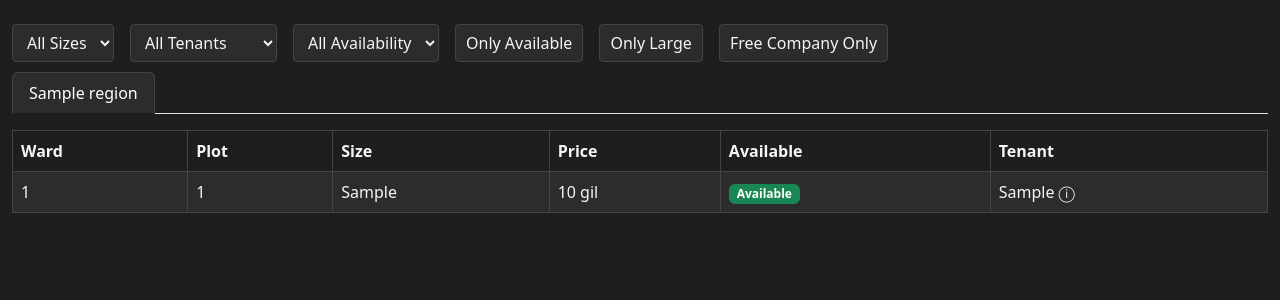
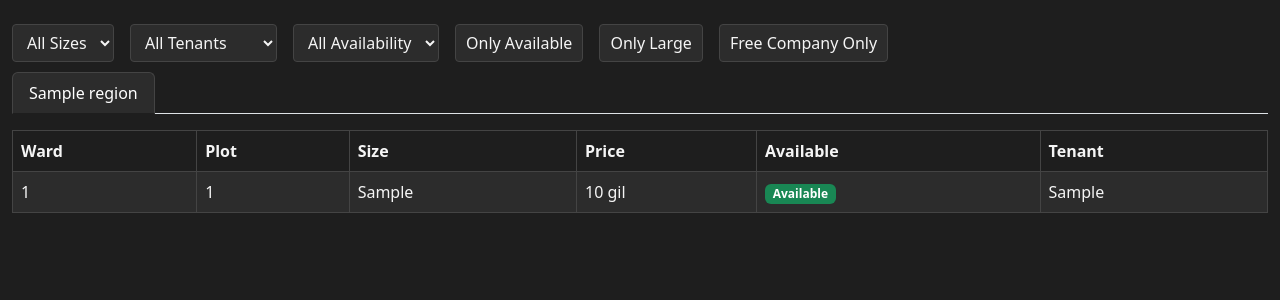
Before and after one commit to RocherDouteux/WardMonitor, a FastAPI app: page / in a window 1280 px wide. Shown: the part 57-357 px from the top of the page. Run offline with FastAPI, Linux system fonts and the light colour scheme; tables that the repository leaves empty hold one stand-in row (values such as "Sample post").

Commit message:
Dashboard revamp

```diff
--- a/app/templates/dashboard.html
+++ b/app/templates/dashboard.html
@@ -159,7 +159,6 @@
                 </td>
                 <td>
                   {{ plot.tenant_type }}
-                  <span data-bs-toggle="tooltip" title="Type: {{ plot.tenant_type }}">ⓘ</span>
                 </td>
               </tr>
               {% endfor %}
```
